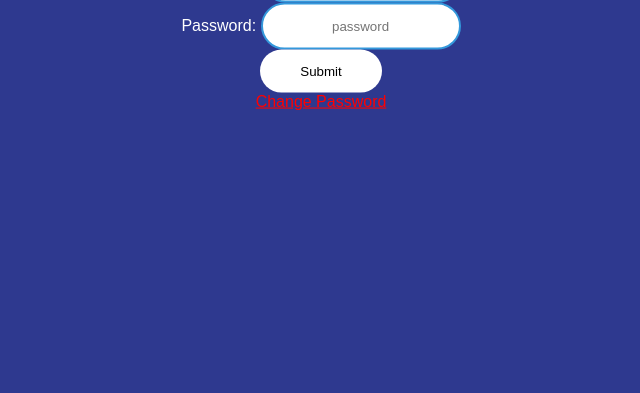
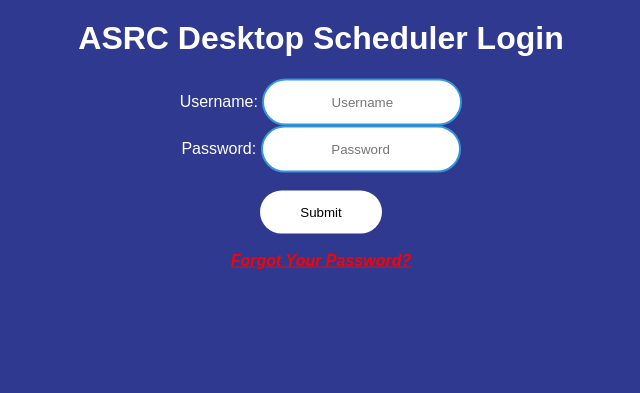
Before and after one commit to anchet19/Sloths, a PHP site: page /login.html in a window 1280 px wide. Shown: the part 407-800 px from the top of the page, without its empty margins (319-959 px from the left). Run offline with PHP 8.4, Linux system fonts and the light colour scheme.

Commit message:
User Story Cards: 10.2, 11.3.1, 11.3.2, 12.1, 12.2
The following user stories have been completed in this patch. Also, some UI Changes were made to the login page and the calendar page to make them look more uniform. Admin page will follow in an upcoming update.

```diff
--- a/login.css
+++ b/login.css
@@ -1,30 +1,40 @@
 /* Css for the login prompt, Author:Eric DeAngelis */
-body{
+
+body {
         margin:0;
         padding:0;
         font-family:sans-serif;
         background:#2e398f;
-
+        overflow: hidden;
 }
 
-.box{
-        width:300px;
+.img {
+        width: 500px;
+        height: 300px;
+}
+
+.a {
+        width: 500px;
+        height: 300px;
+}
+
+.box {
+        width:700px;
         padding:700px;
         position: absolute;
         top:50%;
         left:50%;
         transform:translate(-50%,-50%);
-        background:;
         text-align:center;
         color:white;
 }
 
-.box h1{
+.box h1 {
         color:white;
-        text-transform: :uppercase;
-        font-weight:500;
+        font-weight: bold;
 }
-.box input[type = "text"],.box input[type = "password"]{
+
+.box input[type = "text"],.box input[type = "password"] {
         border:0;
         background:white;
         display:block:
@@ -39,16 +49,16 @@ body{
         transition:0.25s;
 }
 
-.box input[type = "text"]:focus,.box input[type = "password"]:focus{
+.box input[type = "text"]:focus,.box input[type = "password"]:focus {
         width:280px;
-        border-color: #2ecc71
+        border-color: #6470cb;
 }
 
-.box input[type = "submit"]{
+.box input[type = "submit"] {
         border:0;
         background:white;
         display:block:
-         margin: 24px auto:
+        margin: 24px auto:
         border:2px solid #2ecc71;
         padding:14px 40px;
         outline:none;
@@ -56,14 +66,13 @@ body{
         border-radius:24px;
         transition:0.25s;
         cursor:pointer;
-
 }
 
-.box input[type = "button"]{
+.box input[type = "button"] {
         border:0;
         background:white;
         display:block:
-         margin: 24px auto:
+        margin: 24px auto:
         border:2px solid #2ecc71;
         padding:14px 40px;
         outline:none;
@@ -71,15 +80,18 @@ body{
         border-radius:24px;
         transition:0.25s;
         cursor:pointer;
-
 }
 
-
-.box input[type = "submit"]:hover{
-        background:#2ecc71;
+.box input[type = "submit"]:hover {
+        background:#6470cb;
 }
 
+.box input[type = "button"]:hover {
+        background:#6470cb;
+}
 
-.box input[type = "button"]:hover{
-        background:#2ecc71;
+.change {
+        font-weight: bold;
+        font-style: italic;
+        color:red;
 }
--- a/login.html
+++ b/login.html
@@ -6,29 +6,34 @@ Authors:Eric DeAngelis, David Serrano (serranod7). -->
 <html lang="en" dir="ltr">
   <head>
     <meta chartset="utf-8">
-    <title>Login Form</title>
+    <title>ASRC Desktop Scheduler Login</title>
     <link rel="stylesheet" href="login.css">
     <script src = "docCookies.js"></script>
     <script src = "https://ajax.googleapis.com/ajax/libs/jquery/3.3.1/jquery.min.js"></script>
   </head>
   <body>
     <form class="box">
-      <h1>Scheduler Login</h1>
+      <!-- <img src="Images\asrc_logo.jpg" class="img" alt="ASRC"> --> <!-- Image without link -->
+      <a href="https://www.asrcfederal.com/"><img src="Images\asrc_logo.jpg" title="ASRC" class="img" alt="ASRC"></a>
+      <h1>ASRC Desktop Scheduler Login </h1>
       Username:  <input id="username" type="text" name="user" value="" placeholder="Username">
       <br>
-      Password: <input id="password" type="password" name="password" value="" placeholder="password">
+      Password: <input id="password" type="password" name="password" value="" placeholder="Password">
+      <br>
       <br>
       <input type="button" onclick="check(this.form)" name="submit" id="submit" value="Submit">
       <br>
-      <a href="changepwd.php" style="color:red">Change Password </a>
+      <br>
+      <a href="changepwd.php" class="change" > Forgot Your Password? </a>
+      <br>
+      <br>
+      <!-- <a href="index.html" class="change" > Guest Login (TEST ONLY) </a> --> <!-- Remove me in final release. -->
       <div id="message"></div>
     </form>
-
   </body>
 
   <script language="javascript">
-    function check(form)/*function to check userid & password*/
-    {
+    function check(form) { /*function to check userid & password*/
         fetch("api/validate_user.php",{
             method: "POST",
             headers: {
```
Also changed, not shown: index.html (+4 -6 lines), mystyle.css (+22 -9 lines).
